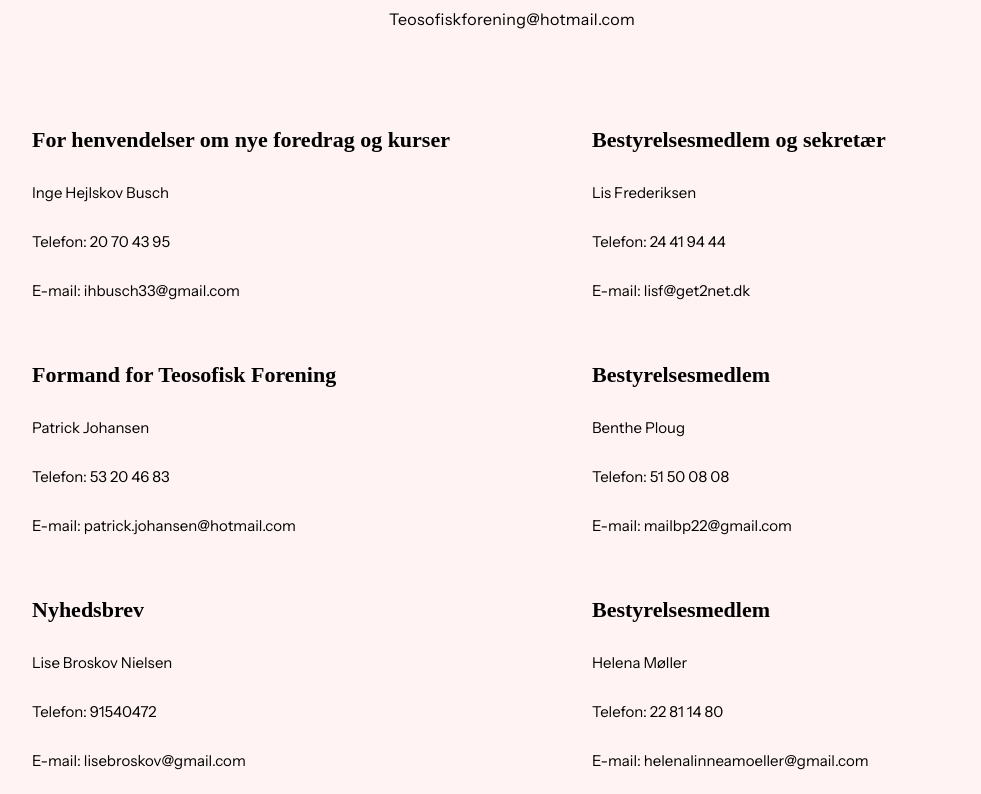
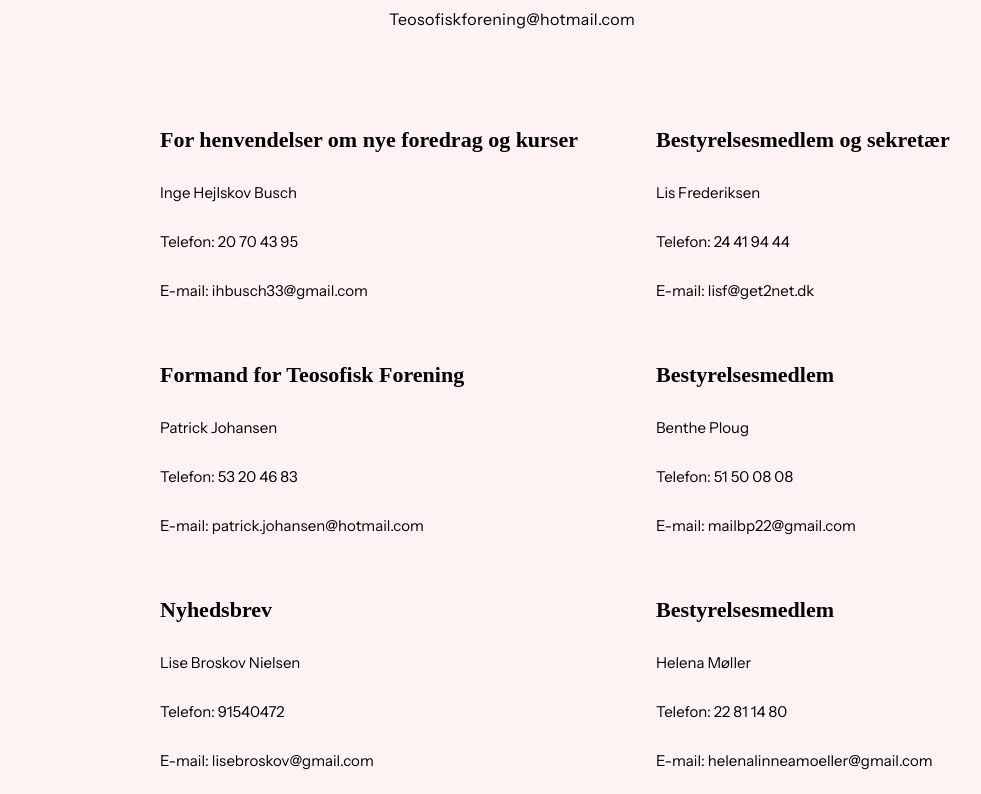
Before and after one commit to MichoFrost/0_tfk_virksomhedssite, a plain HTML site: page html/kontakt.html in a window 1280 px wide. Shown: the part 606-1400 px from the top of the page, without its empty margins (128-1109 px from the left). Drawn offline with Linux system fonts and the light colour scheme; a web font is replaced by a local one.

Commit message:
midterstilling af kontakt info i responsiv og web

```diff
--- a/css/kontakt.css
+++ b/css/kontakt.css
@@ -59,7 +59,7 @@ main p {
   display: grid;
   grid-template-columns: 1fr 1fr;
   margin-top: 6rem;
-  margin-left: 10rem;
+  margin-left: 18rem;
   margin-bottom: 8rem;
   /* margin: 0 auto; */
 }
@@ -68,6 +68,7 @@ main p {
   .grid1-1 {
     display: grid;
     grid-template-columns: 1fr;
+    margin-left: 16rem;
   }
 }
 @media (max-width: 500px) {
```
